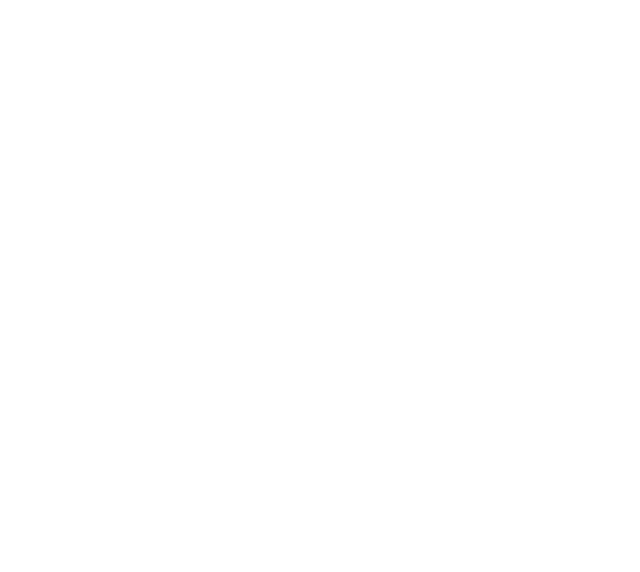
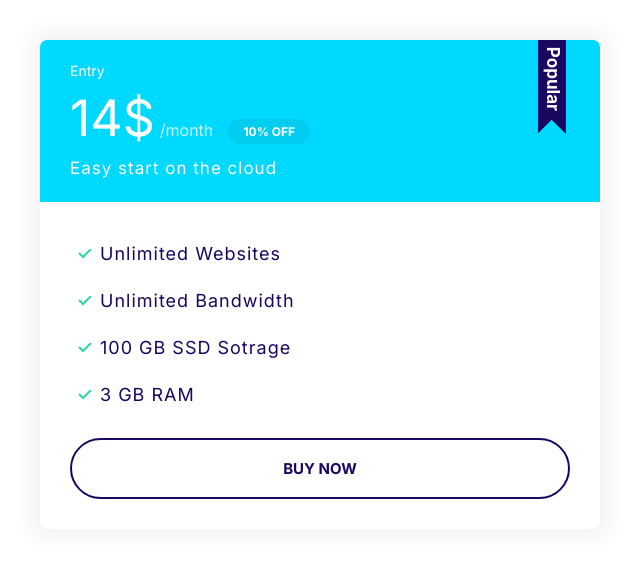
Before and after one commit to BeniaminCazacu/Moshify, a plain HTML site: page index.html in a window 1280 px wide. Shown: the whole page, without its empty margins (0-640 px from the left). Drawn offline with Linux system fonts and the light colour scheme.

Commit message:
Add image and popular badge to styles.css.

```diff
--- a/css/styles.css
+++ b/css/styles.css
@@ -343,6 +343,19 @@ a {
   letter-spacing: 1px;
 }
 
+.plan--popular .card__header {
+  position: relative;
+}
+
+.plan--popular .card__header::before {
+  content: url(../images/popular.svg);
+  width: 40px;
+  display: inline-block;
+  position: absolute;
+  top: -6px;
+  right: 5%;
+}
+
 @media screen and (min-width: 1024px) {
   .plan__name {
     font-size: 1.4rem;
--- a/index.html
+++ b/index.html
@@ -13,5 +13,28 @@
     <link rel="stylesheet" href="css/styles.css" />
     <title>Moshify</title>
   </head>
-  <body></body>
+  <body>
+    <div style="width: 50%; padding: 4rem">
+      <div class="plan plan--popular">
+        <div class="card card--secondary">
+          <header class="card__header">
+            <h3 class="plan__name">Entry</h3>
+            <span class="plan__price">14$</span>
+            <span class="plan__billing-cycle">/month</span>
+            <span class="badge badge--secondary badge--small">10% OFF</span>
+            <span class="plan__description">Easy start on the cloud</span>
+          </header>
+          <div class="card__body">
+            <ul class="list list--tick">
+              <li class="list__item">Unlimited Websites</li>
+              <li class="list__item">Unlimited Bandwidth</li>
+              <li class="list__item">100 GB SSD Sotrage</li>
+              <li class="list__item">3 GB RAM</li>
+            </ul>
+            <button class="btn btn--outline btn--block">Buy Now</button>
+          </div>
+        </div>
+      </div>
+    </div>
+  </body>
 </html>
```
Also changed, not shown: components/plans.html (+1 -1 lines), images/popular.svg (added).
